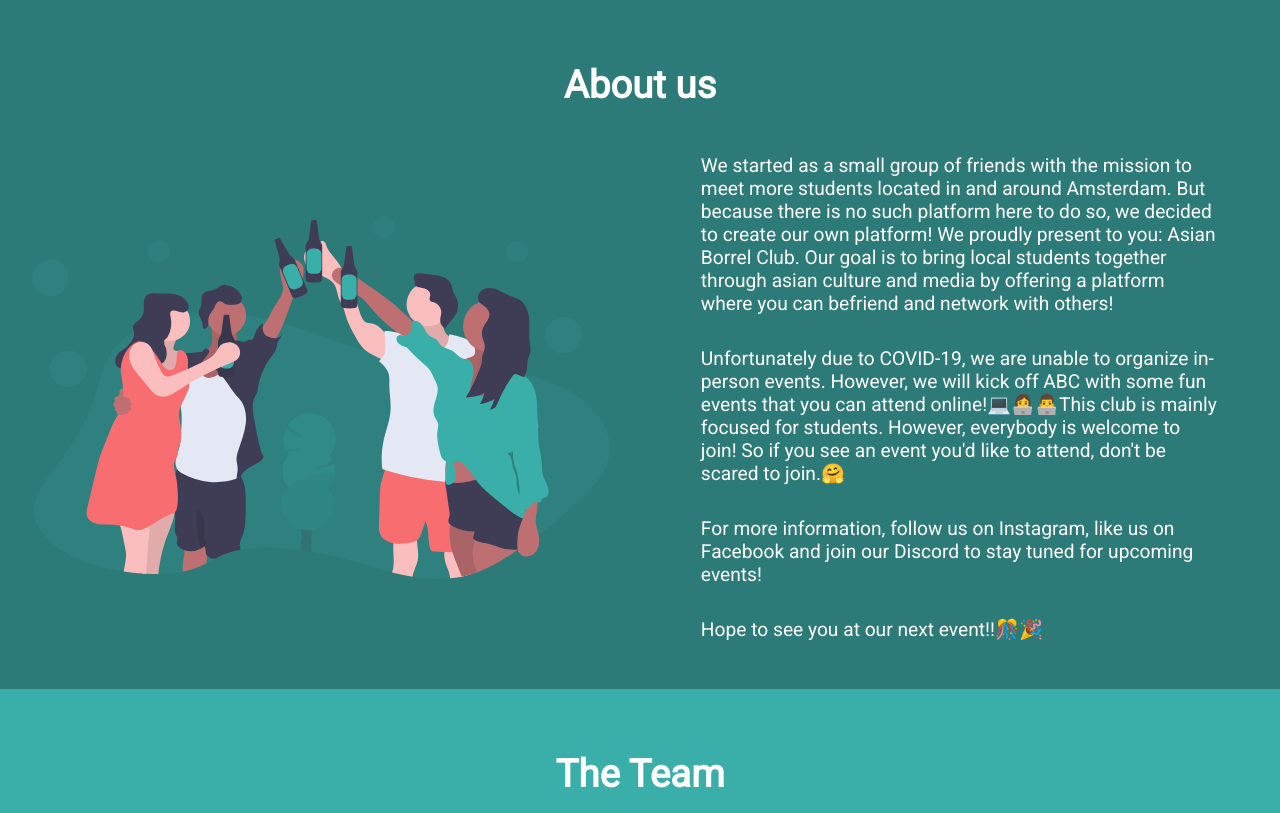
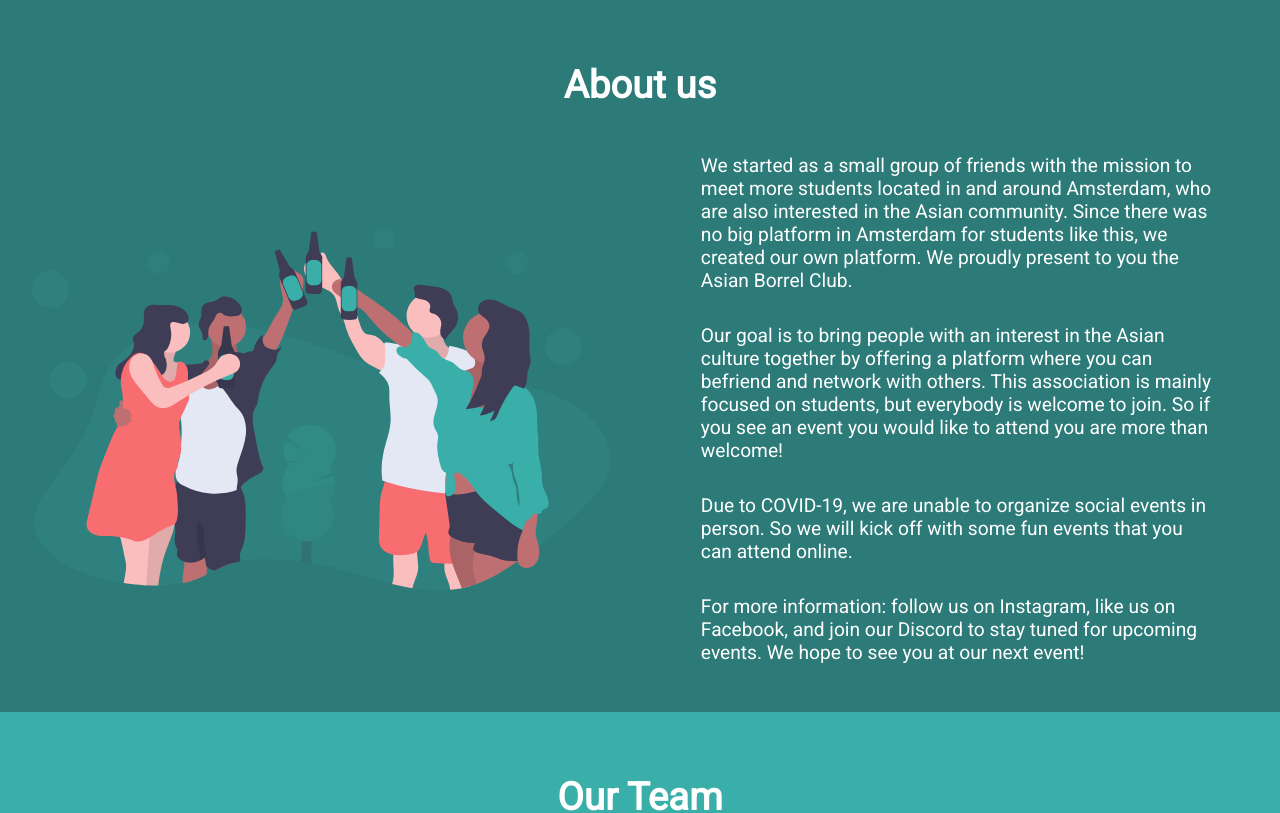
Before and after one commit to asianborrelclub/preview-site, a React (Create React App) app: page / in a window 1280 px wide. Shown: the part 800-1613 px from the top of the page. Built offline with nearby package versions, Linux system fonts and the light colour scheme.

Commit message:
Updated content
- changed landingpage content
- changed about us content
- changed the team to our team

```diff
--- a/src/components/AboutUs.js
+++ b/src/components/AboutUs.js
@@ -12,36 +12,27 @@
           <div className="about-text">
             <p>
               We started as a small group of friends with the mission to meet
-              more students located in and around Amsterdam. But because there
-              is no such platform here to do so, we decided to create our own
-              platform! We proudly present to you: Asian Borrel Club. Our goal
-              is to bring local students together through asian culture and
-              media by offering a platform where you can befriend and network
-              with others!
+              more students located in and around Amsterdam, who are also
+              interested in the Asian community. Since there was no big platform
+              in Amsterdam for students like this, we created our own platform.
+              We proudly present to you the Asian Borrel Club.
             </p>
             <p>
-              Unfortunately due to COVID-19, we are unable to organize in-person
-              events. However, we will kick off ABC with some fun events that
-              you can attend online!
-              <span role="img" aria-label="laptop hacking">
-                💻👩‍💻👨‍💻
-              </span>
-              This club is mainly focused for students. However, everybody is
-              welcome to join! So if you see an event you'd like to attend,
-              don't be scared to join.
-              <span role="img" aria-label="hug">
-                🤗
-              </span>
+              Our goal is to bring people with an interest in the Asian culture
+              together by offering a platform where you can befriend and network
+              with others. This association is mainly focused on students, but
+              everybody is welcome to join. So if you see an event you would
+              like to attend you are more than welcome!
             </p>
             <p>
-              For more information, follow us on Instagram, like us on Facebook
-              and join our Discord to stay tuned for upcoming events!
+              Due to COVID-19, we are unable to organize social events in
+              person. So we will kick off with some fun events that you can
+              attend online.
             </p>
             <p>
-              Hope to see you at our next event!!
-              <span role="img" aria-label="party poppers">
-                🎊🎉
-              </span>
+              For more information: follow us on Instagram, like us on Facebook,
+              and join our Discord to stay tuned for upcoming events. We hope to
+              see you at our next event!
             </p>
           </div>
         </div>
--- a/src/components/Contact.js
+++ b/src/components/Contact.js
@@ -9,7 +9,7 @@
   render() {
     return (
       <div id="contact-page">
-        <h1>The Team</h1>
+        <h1>Our Team</h1>
         <div className="card-teams">
 
           <TeamCard
--- a/src/components/LandingPage.js
+++ b/src/components/LandingPage.js
@@ -11,16 +11,11 @@
             <div className="landing-announcement">
               <h1 className="landing-official">
                 <span role="img" aria-label="Party Face">
-                  WE ARE OFFICIAL!!&nbsp;🥳
-                </span>
-              </h1>
-              <h1 className="landing-official-mobile">
-                <span role="img" aria-label="Party Face">
-                  WE ARE OFFICIAL!! 🥳&nbsp;🥳&nbsp;🥳
+                  WE ARE OFFICIAL!!
                 </span>
               </h1>
               <h2>
-                We are delighted to announce to you the
+                We are excited to introduce you to the
                 Asian&nbsp;Borrel&nbsp;Club.
               </h2>
               <div className="landing-cta">
--- a/src/components/LandingPage.scss
+++ b/src/components/LandingPage.scss
@@ -43,11 +43,6 @@
         text-transform: uppercase;
         font-weight: bold;
         line-height: 2.5rem;
-        &.landing-official {
-          display: block;
-        }
-        &.landing-official-mobile {
-          display: none;
       }
     }
 
@@ -85,7 +80,6 @@
     align-self: center;
   }
 }
-}
 
 @media screen and (max-width: 768px) {
   .landing-page {
@@ -117,12 +111,6 @@
         padding-top: 1rem;
         h1 {
           font-size: 1.75rem;
-          &.landing-official {
-            display: none;
-          }
-          &.landing-official-mobile {
-            display: block;
-          }
         }
         h2 {
           font-size: 1.5rem;
```
Lines whose indentation alone changed are shown as unchanged.
